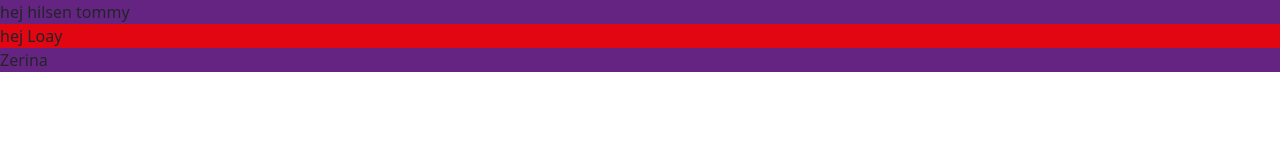
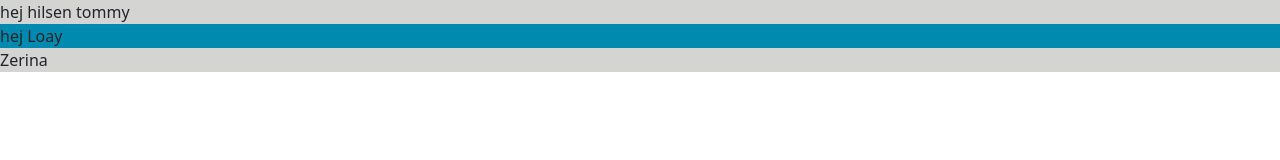
Before and after one commit to loay0013/nykfsyhus, a website: page index.html in a window 1280 px wide. Drawn offline with nearby package versions, Linux system fonts and the light colour scheme; files that its build step writes are made by us from their sources.

Commit message:
primary & secondary v.4

```diff
--- a/css/bootstrap.scss
+++ b/css/bootstrap.scss
@@ -6,8 +6,9 @@
 
 //Tilføj eller ret farver i Bootstrap. Herunder er primary blot sat til den normale primary
 $custom-colors: (
-  "primary": #e20613, //Retter primary
-  "minFarve": #662482 //Tilføjer minFarve
+  "primary": #008aaf,
+  "secondary": #d4d4d3,
+
 );
 $theme-colors: map-merge($theme-colors, $custom-colors);
 $theme-colors-rgb: map-loop($theme-colors, to-rgb, "$value");
--- a/index.html
+++ b/index.html
@@ -16,11 +16,11 @@
 </head>
 
 <body>
-<div class="bg-minFarve">
+<div class="bg-secondary">
 	hej hilsen tommy
 </div>
 <div class="bg-primary">hej Loay</div>
-<div class="bg-minFarve">Zerina</div>
+<div class="bg-secondary">Zerina</div>
 <script src="node_modules/bootstrap/dist/js/bootstrap.bundle.min.js"></script>
 </body>
 </html>
```
